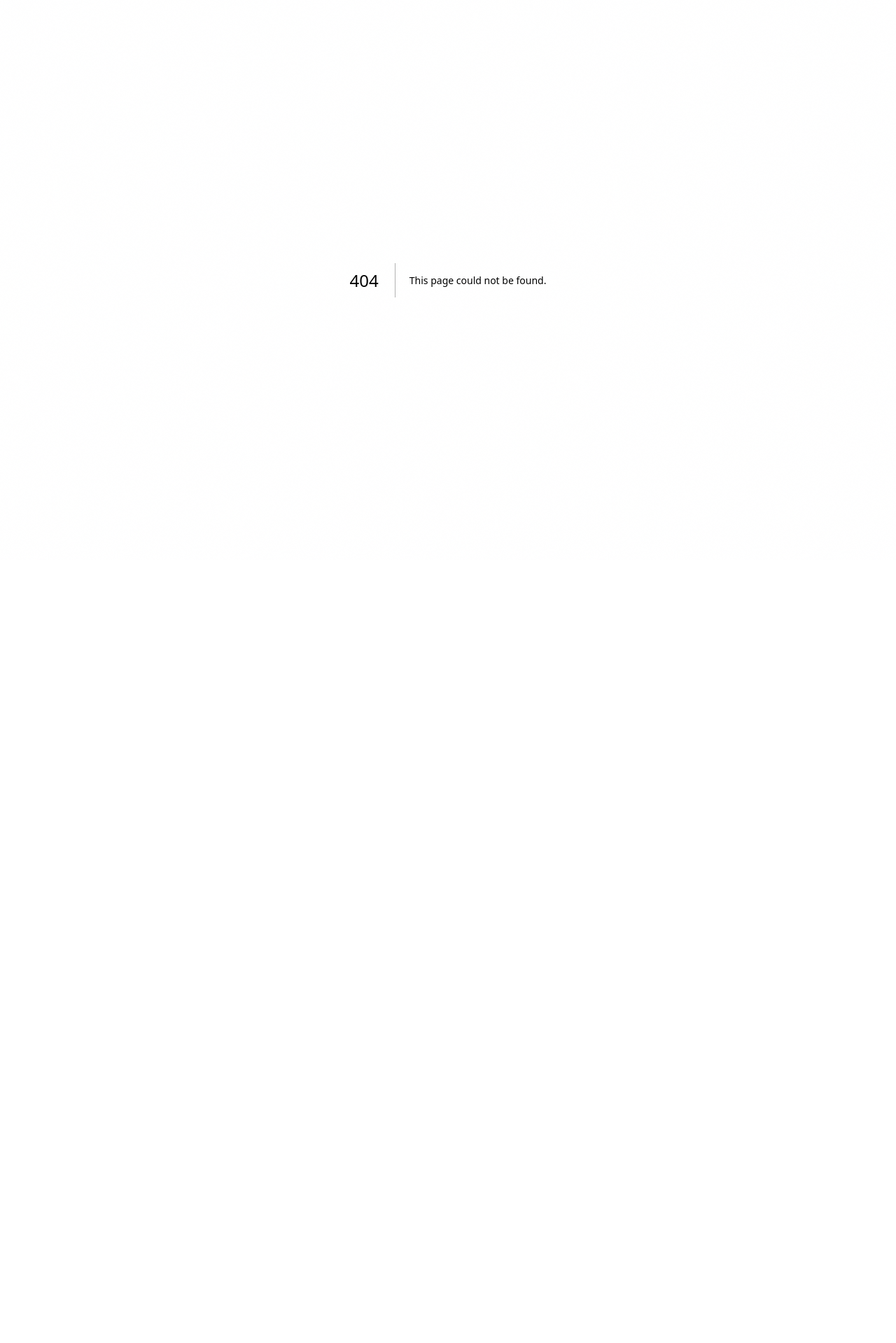
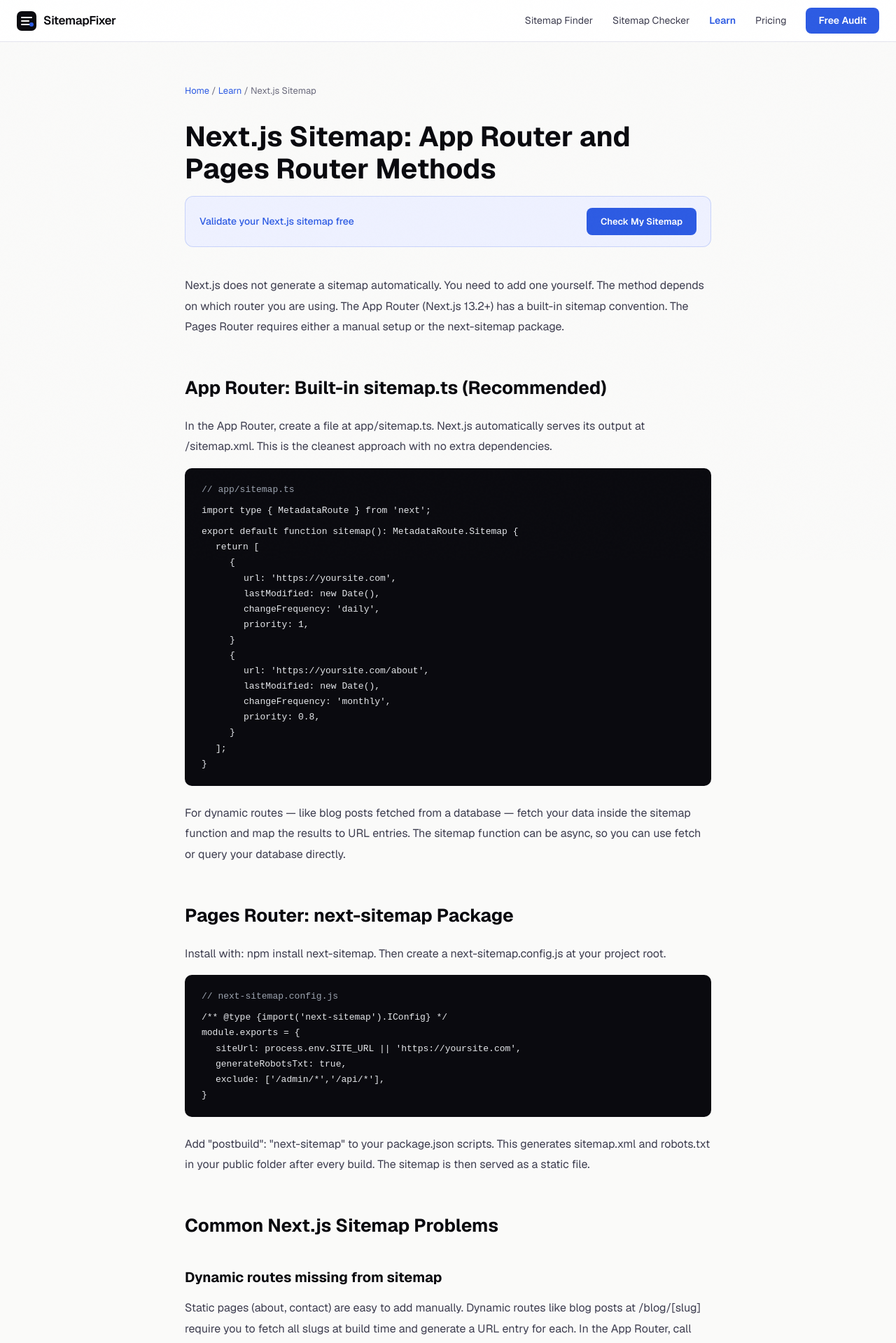
Before and after one commit to Watermelon-Coctail-Bar/sitemap-fixer, a Next.js app: page /learn/nextjs-sitemap in a window 1280 px wide. Before the commit this address had no page. Shown: the top 1919 px of the page at 70% size. Before the commit the page ends 800 px from the top, so only its background shows below. Built offline with nearby package versions, Linux system fonts and the light colour scheme.

Commit message:
Create page.tsx

```diff
--- /dev/null
+++ b/src/app/learn/nextjs-sitemap/page.tsx
@@ -0,0 +1,78 @@
+import type { Metadata } from 'next';
+export const metadata: Metadata = {
+  title: 'Next.js Sitemap: How to Add One (App Router and Pages Router) | SitemapFixer',
+  description: "How to generate an XML sitemap in Next.js using the built-in sitemap.ts file (App Router) or the next-sitemap package (Pages Router). With working code examples.",
+  alternates: { canonical: 'https://sitemapfixer.com/learn/nextjs-sitemap' },
+};
+export default function Page() {
+  return (
+    <div style={{ maxWidth: 800, margin: '0 auto', padding: '60px 24px' }}>
+      <nav style={{ fontSize: 13, color: '#6b6b7d', marginBottom: 32 }}>
+        <a href="/" style={{ color: '#2d5be3', textDecoration: 'none' }}>Home</a>{' / '}
+        <a href="/learn" style={{ color: '#2d5be3', textDecoration: 'none' }}>Learn</a>{' / '}
+        <span>Next.js Sitemap</span>
+      </nav>
+      <h1 style={{ fontSize: 40, fontWeight: 700, color: '#0a0a0f', marginBottom: 16, lineHeight: 1.15 }}>Next.js Sitemap: App Router and Pages Router Methods</h1>
+      <div style={{ background: '#eef1ff', border: '1px solid rgba(45,91,227,0.2)', borderRadius: 12, padding: '16px 20px', marginBottom: 40, display: 'flex', alignItems: 'center', justifyContent: 'space-between', gap: 16 }}>
+        <span style={{ fontSize: 14, color: '#2d5be3', fontWeight: 500 }}>Validate your Next.js sitemap free</span>
+        <a href="/" style={{ background: '#2d5be3', color: 'white', padding: '10px 20px', borderRadius: 8, textDecoration: 'none', fontWeight: 600, fontSize: 13 }}>Check My Sitemap</a>
+      </div>
+      <div style={{ fontSize: 16, color: '#3d3d4f', lineHeight: 1.85 }}>
+        <p style={{ marginBottom: 24 }}>Next.js does not generate a sitemap automatically. You need to add one yourself. The method depends on which router you are using. The App Router (Next.js 13.2+) has a built-in sitemap convention. The Pages Router requires either a manual setup or the next-sitemap package.</p>
+
+        <h2 style={{ fontSize: 26, fontWeight: 700, color: '#0a0a0f', marginTop: 48, marginBottom: 16 }}>App Router: Built-in sitemap.ts (Recommended)</h2>
+        <p style={{ marginBottom: 16 }}>In the App Router, create a file at app/sitemap.ts. Next.js automatically serves its output at /sitemap.xml. This is the cleanest approach with no extra dependencies.</p>
+        <div style={{ background: '#0a0a0f', borderRadius: 10, padding: '20px 24px', marginBottom: 24, fontFamily: 'monospace', fontSize: 13, color: '#e5e7eb', lineHeight: 1.7, overflowX: 'auto' }}>
+          <div style={{ color: '#9ca3af', marginBottom: 8 }}>// app/sitemap.ts</div>
+          <div>import type {"{"} MetadataRoute {"}"} from {"'next'"};</div>
+          <div style={{ marginTop: 8 }}>export default function sitemap(): MetadataRoute.Sitemap {"{"}</div>
+          <div style={{ paddingLeft: 20 }}>return [</div>
+          <div style={{ paddingLeft: 40 }}>{"{"}
+            <div style={{ paddingLeft: 20 }}>url: {"'https://yoursite.com'"},</div>
+            <div style={{ paddingLeft: 20 }}>lastModified: new Date(),</div>
+            <div style={{ paddingLeft: 20 }}>changeFrequency: {"'daily'"},</div>
+            <div style={{ paddingLeft: 20 }}>priority: 1,</div>
+          {"}"}</div>
+          <div style={{ paddingLeft: 40 }}>{"{"}
+            <div style={{ paddingLeft: 20 }}>url: {"'https://yoursite.com/about'"},</div>
+            <div style={{ paddingLeft: 20 }}>lastModified: new Date(),</div>
+            <div style={{ paddingLeft: 20 }}>changeFrequency: {"'monthly'"},</div>
+            <div style={{ paddingLeft: 20 }}>priority: 0.8,</div>
+          {"}"}</div>
+          <div style={{ paddingLeft: 20 }}>];</div>
+          <div>{"}"}</div>
+        </div>
+        <p style={{ marginBottom: 24 }}>For dynamic routes — like blog posts fetched from a database — fetch your data inside the sitemap function and map the results to URL entries. The sitemap function can be async, so you can use fetch or query your database directly.</p>
+
+        <h2 style={{ fontSize: 26, fontWeight: 700, color: '#0a0a0f', marginTop: 48, marginBottom: 16 }}>Pages Router: next-sitemap Package</h2>
+        <p style={{ marginBottom: 16 }}>Install with: npm install next-sitemap. Then create a next-sitemap.config.js at your project root.</p>
+        <div style={{ background: '#0a0a0f', borderRadius: 10, padding: '20px 24px', marginBottom: 24, fontFamily: 'monospace', fontSize: 13, color: '#e5e7eb', lineHeight: 1.7, overflowX: 'auto' }}>
+          <div style={{ color: '#9ca3af', marginBottom: 8 }}>// next-sitemap.config.js</div>
+          <div>{"/** @type {import('next-sitemap').IConfig} */"}</div>
+          <div>module.exports = {"{"}</div>
+          <div style={{ paddingLeft: 20 }}>siteUrl: process.env.SITE_URL || {"'https://yoursite.com'"},</div>
+          <div style={{ paddingLeft: 20 }}>generateRobotsTxt: true,</div>
+          <div style={{ paddingLeft: 20 }}>exclude: [{"'/admin/*'"},{"'/api/*'"}],</div>
+          <div>{"}"}</div>
+        </div>
+        <p style={{ marginBottom: 24 }}>Add "postbuild": "next-sitemap" to your package.json scripts. This generates sitemap.xml and robots.txt in your public folder after every build. The sitemap is then served as a static file.</p>
+
+        <h2 style={{ fontSize: 26, fontWeight: 700, color: '#0a0a0f', marginTop: 48, marginBottom: 16 }}>Common Next.js Sitemap Problems</h2>
+
+        <h3 style={{ fontSize: 20, fontWeight: 700, color: '#0a0a0f', marginTop: 32, marginBottom: 10 }}>Dynamic routes missing from sitemap</h3>
+        <p style={{ marginBottom: 24 }}>Static pages (about, contact) are easy to add manually. Dynamic routes like blog posts at /blog/[slug] require you to fetch all slugs at build time and generate a URL entry for each. In the App Router, call your database or CMS API inside the sitemap function. In next-sitemap, use the additionalPaths option or a custom transform function.</p>
+
+        <h3 style={{ fontSize: 20, fontWeight: 700, color: '#0a0a0f', marginTop: 32, marginBottom: 10 }}>Sitemap showing localhost URLs</h3>
+        <p style={{ marginBottom: 24 }}>If your sitemap contains http://localhost:3000 URLs, your NEXT_PUBLIC_SITE_URL or siteUrl config is missing or wrong. Set an environment variable in your deployment (SITE_URL=https://yoursite.com) and make sure your sitemap function uses that variable as the base URL. On Vercel, add SITE_URL to your project environment variables.</p>
+
+        <h3 style={{ fontSize: 20, fontWeight: 700, color: '#0a0a0f', marginTop: 32, marginBottom: 10 }}>Sitemap not updating after new content</h3>
+        <p style={{ marginBottom: 24 }}>In the App Router, the sitemap function runs at request time by default but can be cached. If new content is not appearing, check your revalidation settings. Add export const revalidate = 3600 to your sitemap.ts to revalidate every hour. For next-sitemap with the Pages Router, the sitemap is regenerated on every build — you need to trigger a new build to update it.</p>
+      </div>
+      <div style={{ background: '#0a0a0f', borderRadius: 12, padding: '32px', textAlign: 'center', marginTop: 56 }}>
+        <div style={{ fontSize: 20, fontWeight: 700, color: 'white', marginBottom: 8 }}>Check your Next.js sitemap is working</div>
+        <div style={{ color: '#9999aa', marginBottom: 20, fontSize: 14 }}>Free — validates every URL in 60 seconds</div>
+        <a href="/" style={{ background: 'white', color: '#0a0a0f', padding: '14px 28px', borderRadius: 8, textDecoration: 'none', fontWeight: 700 }}>Analyze My Sitemap Free</a>
+      </div>
+    </div>
+  );
+}
```
